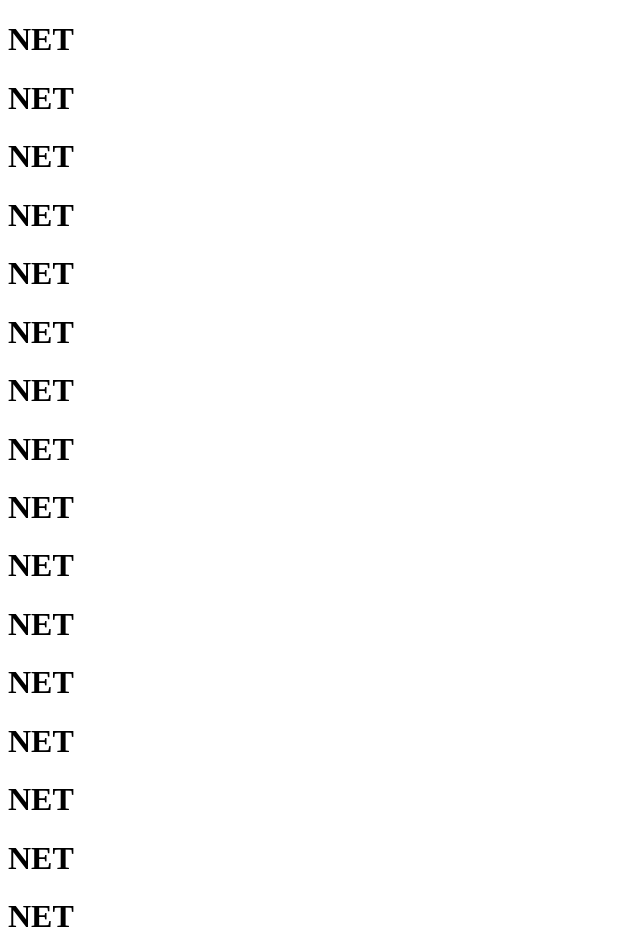
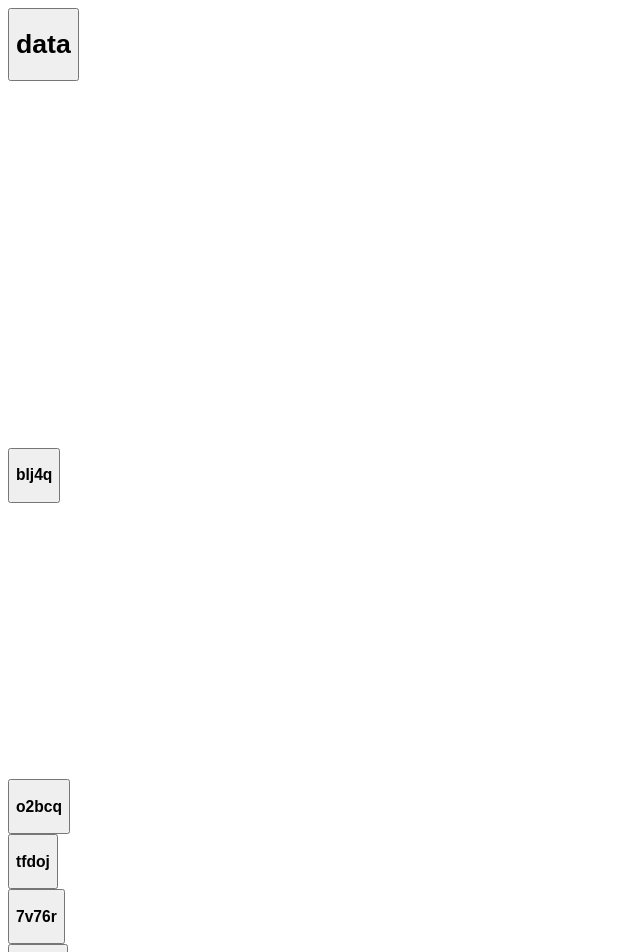
Before and after one commit to n0sfer666/data-sheets, a React app: page / in a window 1280 px wide. Shown: the top 952 px of the page, without its empty margins (0-640 px from the left). Built offline with nearby package versions, Linux system fonts and the light colour scheme.

Commit message:
fixed style's bugs, refactor vertical lines

```diff
--- a/src/components/card/card.scss
+++ b/src/components/card/card.scss
@@ -60,6 +60,7 @@ $font: Roboto, sans-serif;
     & th {
       border-collapse: collapse;
       border: 1px solid $color-main;
+      vertical-align: bottom;
       text-align: left;
 
       &:first-child, &:last-child {
--- a/src/components/card/card.tsx
+++ b/src/components/card/card.tsx
@@ -1,4 +1,4 @@
-import React, { useCallback, useState } from 'react';
+import React, { useState } from 'react';
 import Triangular from '../triangular/triangular';
 import { TCardProps } from './card.types';
 
@@ -26,32 +26,26 @@ function Card({
   title, subTitle, dateStart, dateEnd, data, onHeaderClick, isOpen, cardIndex,
 }: TCardProps) {
   const [isSortByIndex, setIsSortByIndex] = useState(true);
-  const [isReverse, setIsReverse] = useState(false);
   const [tableData, setTableData] = useState(data.map(
     (item, index) => ({ ...item, id: index + 1 }),
   ) as Array<Record<string, number | string>>);
 
   const callbacks = {
-    onHeaderClick: useCallback(() => {
+    onHeaderClick: () => {
       onHeaderClick(cardIndex);
-    }, [isOpen]),
-    onTableHeaderClick: useCallback((event: React.MouseEvent) => {
+    },
+    onTableHeaderClick: (event: React.MouseEvent) => {
       event.stopPropagation();
       const { currentTarget } = event;
       const isIndexButton = currentTarget.getAttribute('data-name') === 'index';
-      if (isIndexButton) {
-        setIsReverse(isIndexButton && !isReverse);
-      } else {
-        setIsReverse(!isSortByIndex && !isReverse);
-      }
       setIsSortByIndex(isIndexButton);
       setTableData(tableData.sort((a, b) => {
         const key = isIndexButton ? 'id' : 'number';
-        if (Number(a[key]) < Number(b[key])) return isReverse ? -1 : 1;
-        if (Number(a[key]) > Number(b[key])) return isReverse ? 1 : -1;
+        if (Number(a[key]) < Number(b[key])) return -1;
+        if (Number(a[key]) > Number(b[key])) return 1;
         return 0;
       }));
-    }, [isSortByIndex, isReverse, tableData]),
+    },
   };
   const dates = {
     start: new Date(dateStart),
@@ -80,14 +74,14 @@ function Card({
           <tr>
             <th key="index" data-name="index" onClick={callbacks.onTableHeaderClick}>
               #
-              {(isSortByIndex) && (<Triangular isUp={!isReverse} />)}
+              {(isSortByIndex) && (<Triangular />)}
             </th>
             <th key="title">
               Title
             </th>
             <th key="number" data-name="number" onClick={callbacks.onTableHeaderClick}>
               Number
-              {(!isSortByIndex) && (<Triangular isUp={!isReverse} />)}
+              {(!isSortByIndex) && (<Triangular />)}
             </th>
           </tr>
           {
--- a/src/components/net-element/net-element.tsx
+++ b/src/components/net-element/net-element.tsx
@@ -1,4 +1,4 @@
-import React, { useCallback, useState } from 'react';
+import React, { useState } from 'react';
 import Card from '../card/card';
 import { TNetElementProps } from './net-element.types';
 
@@ -15,25 +15,28 @@ const styles = {
   },
 };
 
-function NetElement({ title, items }: TNetElementProps) {
-  const [isShowCards, setIsShowCards] = useState(false);
+function NetElement({
+  title, items, onOpen, netElementIndex, isOpen,
+}: TNetElementProps) {
   const [cardsOpenState, setCardOpenState] = useState(new Array(items.length).fill(false));
   const callbacks = {
-    onHeaderClick: useCallback(() => {
-      setIsShowCards(!isShowCards);
-    }, [isShowCards]),
-    onOpenCard: useCallback((cardIndex: number) => {
+    onHeaderClick: () => {
+      onOpen(netElementIndex);
+      setCardOpenState(new Array(cardsOpenState.length).fill(false));
+    },
+    onOpenCard: (cardIndex: number) => {
       setCardOpenState(
         cardsOpenState.map((cardState, index) => (cardIndex === index ? !cardState : false)),
       );
-    }, [cardsOpenState]),
+      onOpen(netElementIndex, true);
+    },
   };
   return (
     <div className={styles.main}>
       <button className={styles.header.main} type="button" onClick={callbacks.onHeaderClick}>
         <h3 className={styles.header.text}>{title}</h3>
       </button>
-      {(isShowCards) && (
+      {(isOpen) && (
       <>
         <div className={styles.content.verticalLine} />
         <div className={styles.content.main}>
--- a/src/components/net-element/net-element.types.ts
+++ b/src/components/net-element/net-element.types.ts
@@ -1,3 +1,7 @@
 import { TGroup } from '../../utils/randomData.types';
 
-export type TNetElementProps = TGroup
+export type TNetElementProps = TGroup & {
+  onOpen: Function
+  isOpen: boolean
+  netElementIndex: number
+}
--- a/src/components/net/net.scss
+++ b/src/components/net/net.scss
@@ -21,6 +21,7 @@ $color-line: #999;
   }
 
   &__content {
+    min-width: 90vw;
     max-width: 1800px;
     width: 100%;
     padding-left: calc($indent + $indent-line + 10px);
@@ -28,18 +29,12 @@ $color-line: #999;
     &-item {
       position: relative;
 
-      &:first-child {
+      &:nth-child(2) {
         margin-top: 17px;
       }
 
       &:not(:first-child) {
         margin-top: 15px;
-      }
-
-      &:last-child {
-        position: absolute;
-        bottom: 0;
-        transform: translateY(calc(100% + 15px));
       }
     }
 
@@ -47,8 +42,7 @@ $color-line: #999;
       &-vertical {
         position: absolute;
         width: 2px;
-        height: 100%;
-        bottom: -34px;
+        top: 34px;
         left: $indent-line;
         z-index: -1;
         background-color: $color-line;
--- a/src/components/net/net.tsx
+++ b/src/components/net/net.tsx
@@ -1,4 +1,6 @@
-import React, { useState } from 'react';
+import React, {
+  useEffect, useRef, useState,
+} from 'react';
 import NetElement from '../net-element/net-element';
 import { TNetProps } from './net.types';
 
@@ -18,22 +20,53 @@ const styles = {
   },
 };
 
-function Net({ title, items }: TNetProps) {
+function Net({
+  title, items, netIndex, onOpenSubNet,
+}: TNetProps) {
+  const refContent = useRef<HTMLDivElement>(null);
+  const [heightVertLine, setHeightVertLine] = useState(0);
   const [netElementsOpenState, setNetElementsOpenState] = useState(
     new Array(items.length).fill(false),
   );
+  const [isChangeNotLastState, setIsChangeNotLastState] = useState(false);
+  const callbacks = {
+    onElementOpen: (netElementIndex: number, isCard?: boolean) => {
+      if (!isCard) {
+        setNetElementsOpenState(
+          netElementsOpenState.map(
+            (isOpen, index) => (index === netElementIndex ? !isOpen : isOpen),
+          ),
+        );
+      }
+      if (netElementIndex < items.length - 1) {
+        onOpenSubNet(netIndex);
+        setIsChangeNotLastState(!isChangeNotLastState);
+      }
+    },
+  };
+  useEffect(() => {
+    setHeightVertLine(refContent.current?.clientHeight as number);
+  }, [isChangeNotLastState]);
   return (
     <div className={styles.main}>
       <button className={styles.header.main} type="button">
         <h3 className={styles.header.text}>{title}</h3>
       </button>
-      <div className={styles.content.main}>
-        <div className={styles.content.lines.vertical} />
+      <div className={styles.content.main} ref={refContent}>
+        <div
+          style={{ height: heightVertLine }}
+          className={styles.content.lines.vertical}
+        />
         {
           items.map((item, index) => (
             <div className={styles.content.item} key={`Net-item-${index}`}>
               <div className={styles.content.lines.horizontal} />
-              <NetElement {...item} />
+              <NetElement
+                onOpen={callbacks.onElementOpen}
+                isOpen={netElementsOpenState[index]}
+                netElementIndex={index}
+                {...item}
+              />
             </div>
           ))
         }
--- a/src/components/net/net.types.ts
+++ b/src/components/net/net.types.ts
@@ -1,3 +1,6 @@
 import { TRandomData } from '../../utils/randomData.types';
 
-export type TNetProps = TRandomData
+export type TNetProps = TRandomData & {
+  netIndex: number
+  onOpenSubNet: Function
+}
--- a/src/index.tsx
+++ b/src/index.tsx
@@ -1,6 +1,7 @@
 import React from 'react';
 import { createRoot } from 'react-dom/client';
 import Layout from './components/layout/layout';
+import App from './pages/app/app';
 import randomData from './utils/getRandomData';
 import { TRandomData } from './utils/randomData.types';
 
@@ -19,9 +20,7 @@ function Index() {
       </>
 )}
     >
-      {
-        new Array(100).fill(<h1>NET</h1>).map((item) => (<div key={Math.random()}>{item}</div>))
-      }
+      <App data={data} />
     </Layout>
 
   );
--- a/src/pages/app/app.scss
+++ b/src/pages/app/app.scss
@@ -7,6 +7,7 @@ $color-line: #999;
 
 .App {
   position: relative;
+  height: auto;
 
   &__header {
     width: 67px;
@@ -21,6 +22,7 @@ $color-line: #999;
   }
 
   &__content {
+    position: relative;
     max-width: 1800px;
     width: 100%;
     padding-left: calc($indent + $indent-line + 10px);
@@ -35,27 +37,20 @@ $color-line: #999;
       &:not(:first-child) {
         margin-top: 15px;
       }
-
-      &:not(:first-child, :nth-child(2), :last-child) {
-        margin-top: 66px;
-      }
-
-      &:last-child {
-        position: absolute;
-        bottom: 0;
-        transform: translateY(calc(100% + 64px));
-      }
     }
 
     &-line {
       &-vertical {
         position: absolute;
         width: 2px;
-        height: calc(100% + 64px);
-        bottom: -84px;
+        top: -16px;
         left: $indent-line;
         z-index: -1;
         background-color: $color-line;
+
+        & + .App__content-item:last-child {
+          margin-top: 17px;
+        }
       }
       &-horizontal {
         position: absolute;
--- a/src/pages/app/app.tsx
+++ b/src/pages/app/app.tsx
@@ -1,4 +1,5 @@
-import React from 'react';
+import React, { useEffect, useRef, useState } from 'react';
+import { container } from 'webpack';
 import Net from '../../components/net/net';
 import { TAppProps } from './app.types';
 
@@ -19,18 +20,41 @@ const styles = {
 };
 
 function App({ data }: TAppProps) {
+  const refContent = useRef<HTMLDivElement>(null);
+  const refLastItem = useRef<HTMLDivElement>(null);
+  const [isChangeNotLast, setIsChangeNotLast] = useState(false);
+  const [heightVertLine, setHeightVertLine] = useState(0);
+  useEffect(() => {
+    const height = {
+      container: refContent.current?.clientHeight as number,
+      lastItem: refLastItem.current?.clientHeight as number,
+      additional: 36,
+    };
+    setHeightVertLine(
+      data.length === 1
+        ? height.additional
+        : height.container - height.lastItem + height.additional,
+    );
+  }, [isChangeNotLast]);
+  const callbacks = {
+    onOpen: (index: number) => {
+      if (data.length > index + 1) {
+        setIsChangeNotLast(!isChangeNotLast);
+      }
+    },
+  };
   return (
     <div className={styles.main}>
       <button className={styles.header.main} type="button">
         <h1 className={styles.header.text}>data</h1>
       </button>
-      <div className={styles.content.main}>
-        <div className={styles.content.lines.vertical} />
+      <div className={styles.content.main} ref={refContent}>
+        <div style={{ height: heightVertLine }} className={styles.content.lines.vertical} />
         {
           data.map((item, index) => (
-            <div className={styles.content.item} key={`Net-${index}`}>
+            <div ref={data.length === (index + 1) ? refLastItem : null} className={styles.content.item} key={`Net-${index}`}>
               <div className={styles.content.lines.horizontal} />
-              <Net {...item} />
+              <Net netIndex={index} onOpenSubNet={callbacks.onOpen} {...item} />
             </div>
           ))
         }
```
